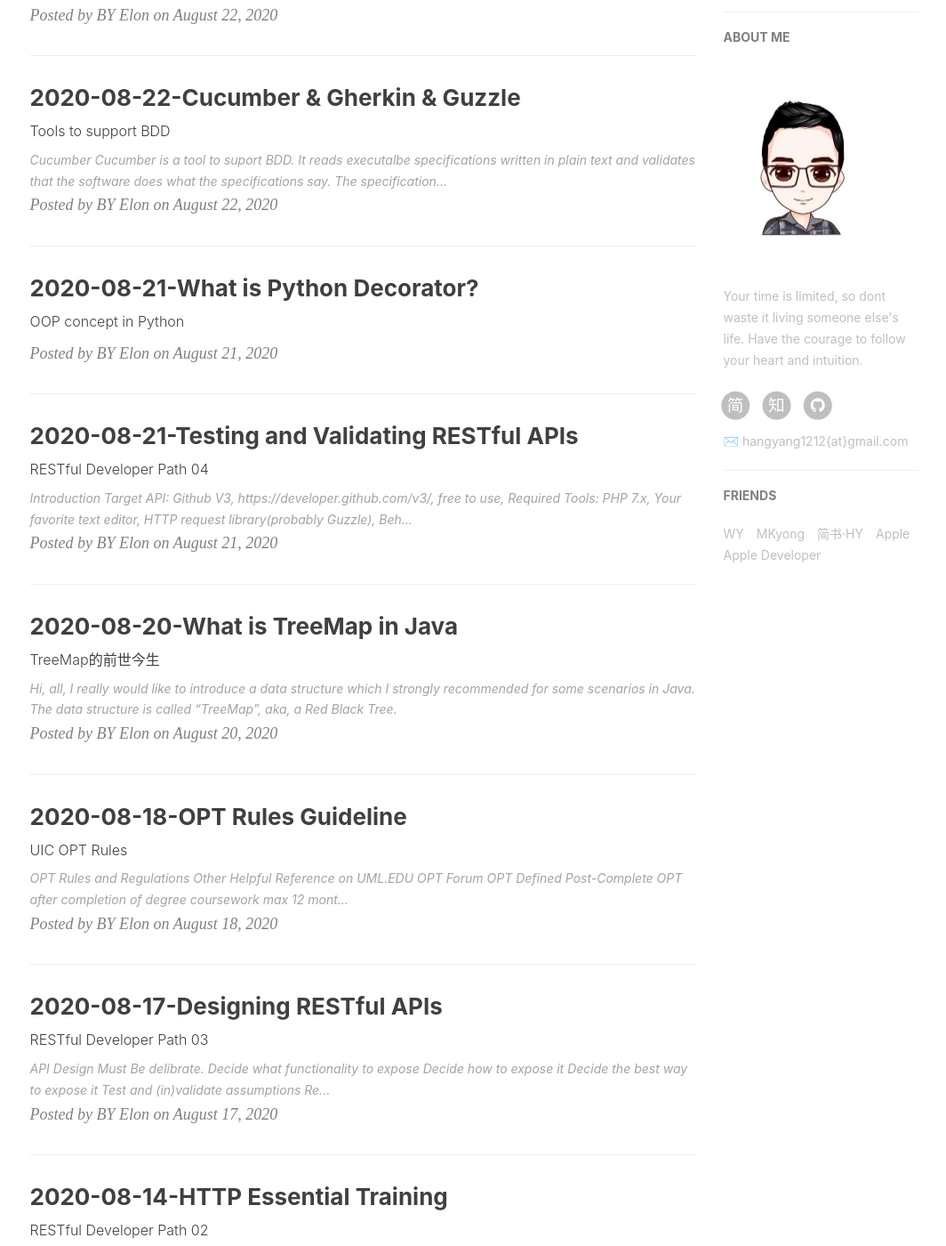
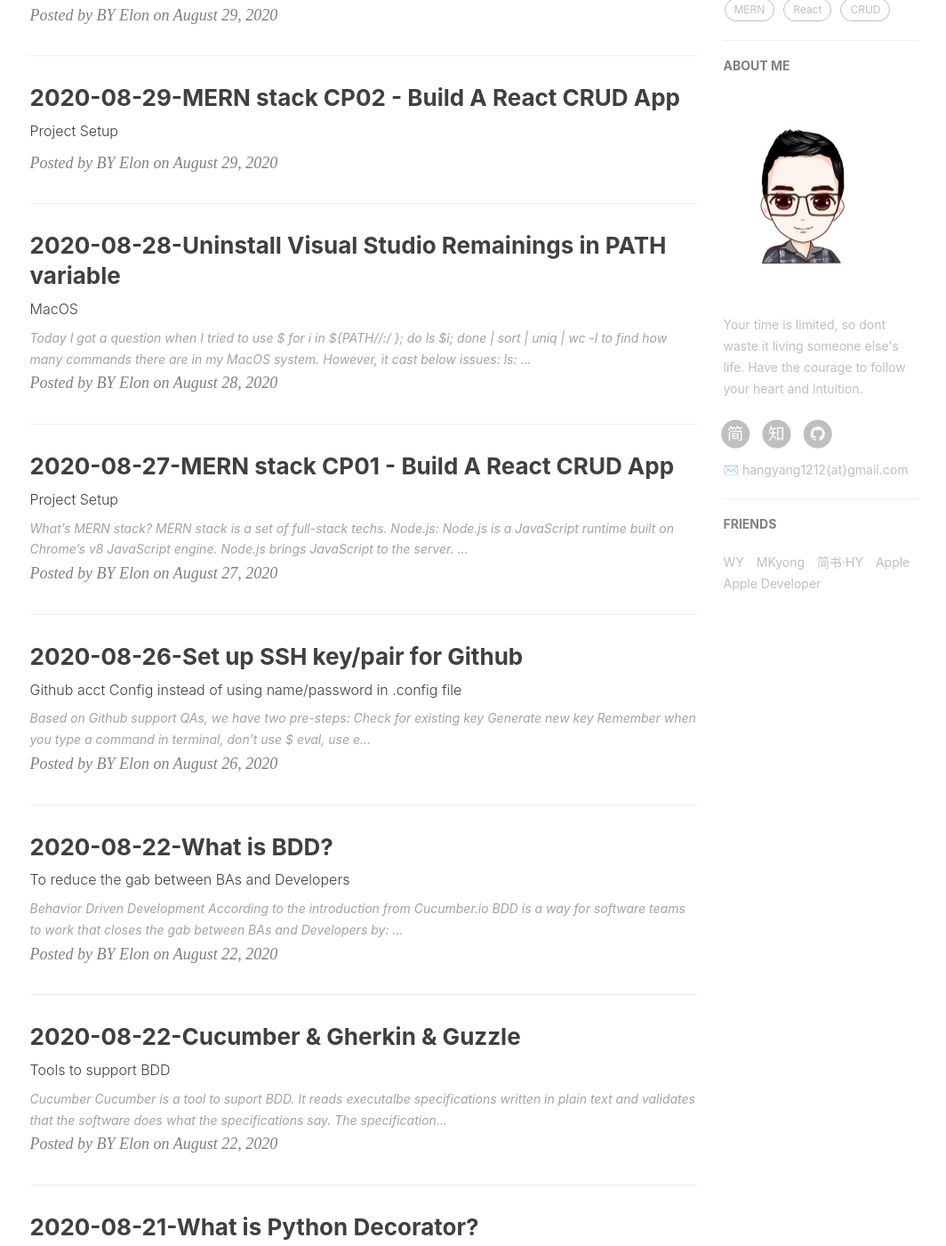
Before and after one commit to dev-hyang/dev-hyang.github.io, a Jekyll site: the page built from index.html, in a window 1280 px wide and 1400 px high, scrolled down 680 px. Shown: the whole window at 89% size, without its empty margins (134-1198 px from the left). Built offline with Jekyll 4.4.1, drawn with Linux system fonts in a browser that asks for light colours; nearby versions of some CDN libraries; the list of posts is cut into pages by our own code; comment, search, counter and statistics services are not loaded; some of the changed text lies outside the part shown.

Commit message:
Aug-2020 v2 and Test html tags in writing blogs

```diff
--- /dev/null
+++ b/_posts/2020-08-26-Set up SSH key:pair for Github.md
@@ -0,0 +1,31 @@
+---
+layout:     post
+title:      2020-08-26-Set up SSH key/pair for Github
+subtitle:   Github acct Config instead of using name/password in .config file
+date:       2020-08-26
+author:     BY Elon
+header-img: img/post-bg-2015.jpg
+catalog: true
+tags:
+    - Github
+    - Git
+    - SSH
+---
+- Based on Github support QAs, we have two pre-steps:
+1. [Check for existing key](https://docs.github.com/en/enterprise/2.13/user/articles/checking-for-existing-ssh-keys)
+2. [Generate new key](https://docs.github.com/en/enterprise/2.13/user/articles/generating-a-new-ssh-key-and-adding-it-to-the-ssh-agent)
+	- Remember when you type a command in terminal, don't use $ eval, use eval directly
+3. [Working with SSH key passphrase](https://docs.github.com/en/enterprise/2.13/user/articles/working-with-ssh-key-passphrases)
+4. [Add ssh key to Github account](https://docs.github.com/en/enterprise/2.13/user/articles/adding-a-new-ssh-key-to-your-github-account)
+5. [Change a remote's URL](https://help.github.jp/enterprise/2.11/user/articles/changing-a-remote-s-url/)
+6. [(Optional)Adding an existing project to GitHub using the command line](https://docs.github.com/en/github/importing-your-projects-to-github/adding-an-existing-project-to-github-using-the-command-line)
+	- The first time to use SSH key, you might get below message:<q>The authenticity of host 'github.com (140.xx.xxx.x)' can't be established.
+	RSA key fingerprint is SHA256:*****************.
+	Are you sure you want to continue connecting (yes/no/[fingerprint])? yes
+	Warning: Permanently added 'github.com,140.xx.xxx.x' (RSA) to the list of known hosts.
+	Enumerating objects: 39, done.
+	Counting objects: 100% (39/39), done.
+	Delta compression using up to 4 threads
+	Compressing objects: 100% (39/39), done.
+	Writing objects: 100% (39/39), 291.16 KiB | 5.49 MiB/s, done.
+	Total 39 (delta 0), reused 0 (delta 0)</q>
--- /dev/null
+++ b/_posts/2020-08-27-MERN stack CP01 - Build A React CRUD App.md
@@ -0,0 +1,161 @@
+---
+layout:     post
+title:      2020-08-27-MERN stack CP01 - Build A React CRUD App
+subtitle:   Project Setup
+date:       2020-08-27
+author:     BY Elon
+header-img: img/post-bg-2015.jpg
+catalog: true
+tags:
+    - MERN
+    - React
+    - CRUD
+---
+## What's MERN stack?
+- MERN stack is a set of full-stack techs.
+	+ **N**ode.js: Node.js is a JavaScript runtime built on Chrome's v8 JavaScript engine. Node.js brings JavaScript to the server.
+	+ **M**ongeDB: A document-based open source database
+	+ **E**xpress: A Fast, unopinionated, minimalist web framework for Node.js
+	+ **R**eact: A JavaScript front-end library for building UI
+MERN stack is very similar to MEAN stack where <strong>A</strong> stands for <q>Angular</q> instead of React.
+
+## Set Up The React Application
+1. <code>$ node -v</code> This is to check if Node.js is installed on your system;
+2. <code>$ npx create-react-app mern_todo_app</code> <b>npx</b> command could allow us to execute create-react-app without installing it and create the initial React Project.
+	- You might met some issues with <q>gyp</q> command or X-code, CLT issues. Just ignore them. You would get a new project directory mern_todo_app and it have a default React app with all dependencies installed.
+	- How to push existing mern_todo_app directory to Github website?
+		- Go to your Github profile ,create a repo named mern_todo_app and then copy the SSH root path
+		- <code>$cd mern_todo_app</code>, use <code>$git remote -v</code> to check if there is already a remote repo on the cloud connected to current local repo. If not, then use <code>$git remote add origin {SSH remote address | HTTPS remote address}</code>
+
+## Add Bootstrap To the React Project
+We need to add Bootstrap framework to build UI with Bootstrap's CSS libraries. Rewrite the App.js files with below contents:
+<q>
+
+	import React, { Component } from "react";
+	import "bootstrap/dist/css/bootstrap.min.css";
+
+	class App extends Component {
+		render(){
+
+			return (
+				<div className="container">
+					<h2>MERN-Stack Todo App</h2>
+				</div>
+			);
+		}
+	}
+	export default App;
+</q>
+
+## Set Up React Router
+$npm install react-router-dom
+After install router package, we could add the routing configuration in App.js. Again, we rewrite our App.js file by below contents:
+<q>
+	import {BrowserRouter as Router, Route, Link } from "react-router-dom";
+	import React, { Component } from "react";
+	import "bootstrap/dist/css/bootstrap.min.css";
+
+	class App extends Component {
+		render(){
+
+			return (
+				<Router>
+					<Route path="/" exact, component={Todolist} />
+					<Route path="/edit/:id", component={EditTodo} />
+					<Route path="/create", component={CreateTodo} />
+					<div className="container">
+						<h2>MERN-Stack Todo App</h2>
+					</div>
+				</Router>
+			);
+		}
+	}
+	export default App;
+</q>
+Among them, Route tag means new route to be added to the application. <q>path</q> and <q>component</q> attributes are used to configure connection between the paths/routes and components.
+
+## Create Components
+Store below three components in the new directly src/components
+* todo_list.component.js
+<code>
+	import React, { Component } from 'react';
+export default class TodosList extends Component {
+    render() {
+        return (
+            <div>
+                <p>Welcome to Todos List Component!!</p>
+            </div>
+        )
+    }
+}
+</code>
+* edit_todo.component.js
+<code>
+	import React, { Component } from 'react';
+export default class EditTodo extends Component {
+    render() {
+        return (
+            <div>
+                <p>Welcome to Edit Todo Component!!</p>
+            </div>
+        )
+    }
+}
+</code>
+* create_todo.component.js
+<code>
+	import React, { Component } from 'react';
+export default class CreateTodo extends Component {
+    render() {
+        return (
+            <div>
+                <p>Welcome to Create Todo Component!!</p>
+            </div>
+        )
+    }
+}
+</code>
+
+## Create basic layout and Navigation
+We could extend bootstrap in the App.js file as following:
+<code>
+	import React, { Component } from "react";
+import { BrowserRouter as Router, Route, Link } from "react-router-dom";
+import "bootstrap/dist/css/bootstrap.min.css";
+import CreateTodo from "./components/create-todo.component";
+import EditTodo from "./components/edit-todo.component";
+import TodosList from "./components/todos-list.component";
+import logo from "./logo.svg";
+class App extends Component {
+  render() {
+    return (
+      <Router>
+        <div className="container">
+          <nav className="navbar navbar-expand-lg navbar-light bg-light">
+            <a class="navbar-brand" href="http://elonhangyang.com" target="_blank">
+              <img src={logo} width="30" height="30" alt="elonhangyang.com" />
+            </a>
+            <Link to="/" className="navbar-brand">MERN-Stack Todo App</Link>
+            <div className="collpase navbar-collapse">
+              <ul className="navbar-nav mr-auto">
+                <li className="navbar-item">
+                  <Link to="/" className="nav-link">Todos</Link>
+                </li>
+                <li className="navbar-item">
+                  <Link to="/create" className="nav-link">Create Todo</Link>
+                </li>
+              </ul>
+            </div>
+          </nav>
+          <br/>
+          <Route path="/" exact component={TodosList} />
+          <Route path="/edit/:id" component={EditTodo} />
+          <Route path="/create" component={CreateTodo} />
+        </div>
+      </Router>
+    );
+  }
+}
+export default App;
+</code>
+The navigation bar is displayed with two menu items included (Todos and Create Todo). By default the output of TodosList component is shown because it was connected to the default route of the application.
--- /dev/null
+++ b/_posts/2020-08-28-Uninstall Visual Studio Remainings in PATH variable.md
@@ -0,0 +1,24 @@
+---
+layout:     post
+title:      2020-08-28-Uninstall Visual Studio Remainings in PATH variable
+subtitle:   MacOS
+date:       2020-08-28
+author:     BY Elon
+header-img: img/post-bg-2015.jpg
+catalog: true
+tags:
+    - MacOS
+    - PATH
+    - Visual Studio
+---
+Today I got a question when I tried to use
+<code>$ for i in ${PATH//:/ }; do ls $i; done | sort | uniq | wc -l</code> to find how many commands there are in my MacOS system. However, it cast below issues:
+<q>ls: /Users/dahang/anaconda3/bin /Users/dahang/.autojump/bin /usr/local/bin /usr/bin /bin /usr/sbin /sbin /usr/local/share/dotnet ~/.dotnet/tools /Users/dahang/flutter_dev/flutter/bin: No such file or directory 0</q>
+It came to two odd directories in the path:
+- <code>/usr/local/share/dotnet</code>
+- <code>~/.dotnet/tools</code>
+The two directories were so odd that I could not find them anywhere in .zshrc or .bash_profile or .bash* files. However, if I entered command <code>$ echo $PATH</code> in the zsh, it executed successfully. There seemed nothing wrong with PATH. But why it prompted such an error still puzzles me.
+So I googled it. What surprised me was that these two directories were said to be set by default when MacOS upgraded to Catelina OS. They stored in /etc/paths.d/. I just found them and the two tools were said to support .NET core commands.
+- Other interesting reading about Command Line Tools:
+[Use zsh as the default shell on your Mac](https://support.apple.com/en-us/HT208050)
+[Power up your Terminal using Oh-my-Zsh + iTerm2](https://medium.com/swlh/power-up-your-terminal-using-oh-my-zsh-iterm2-c5a03f73a9fb)
--- /dev/null
+++ b/_posts/2020-08-29-MERN stack CP02 - Build A React CRUD App.md
@@ -0,0 +1,13 @@
+---
+layout:     post
+title:      2020-08-29-MERN stack CP02 - Build A React CRUD App
+subtitle:   Project Setup
+date:       2020-08-29
+author:     BY Elon
+header-img: img/post-bg-2015.jpg
+catalog: true
+tags:
+    - MERN
+    - React
+    - CRUD
+---
--- /dev/null
+++ b/_posts/2020-08-29-React 101 - W3.md
@@ -0,0 +1,50 @@
+---
+layout:     post
+title:      2020-08-29-React 101 - W3
+subtitle:   A glance of React
+date:       2020-08-29
+author:     BY Elon
+header-img: img/post-bg-2015.jpg
+catalog: true
+tags:
+    - React
+    - JavaScript
+---
+## React Intro
+<strong>React</strong> is a JavaScript library for building UI. It could build single page applications.
+	- Practice 1:
+	<pre>
+		<code>
+			import React from 'react';
+			import ReactDOM from 'react-dom';
+			class Test extends React.Component {
+				render(){
+					return <h1>Bonjour!</h1>;
+				}
+			}
+			ReactDOM.render(<Test />, document.getElementById('root'));
+		</code>
+	</pre>
+	- Practice 2: Create React App and Run it
+	You can use command npx if you have already installed npm and Node.js on your PC. THe command would look like npx create-react-app my-project-app. Then it will auto set up everything for you. In the CLT, go to the my-project-app and run <q>npm start</q> you will be directed to localhost:3000 if everything is set up correctly.
+## React ES6
+
+## React Render HTML
+
+## React JSX
+
+## React Components
+
+## React Props
+
+## React State
+
+## React LifeCycle
+
+## React Events
+
+## React Forms
+
+## React CSS
+
+## React Sass
```
Also changed, not shown: _posts/2020-08-12-Ruby vs Python on Blocks.md (+1 -1 lines).
